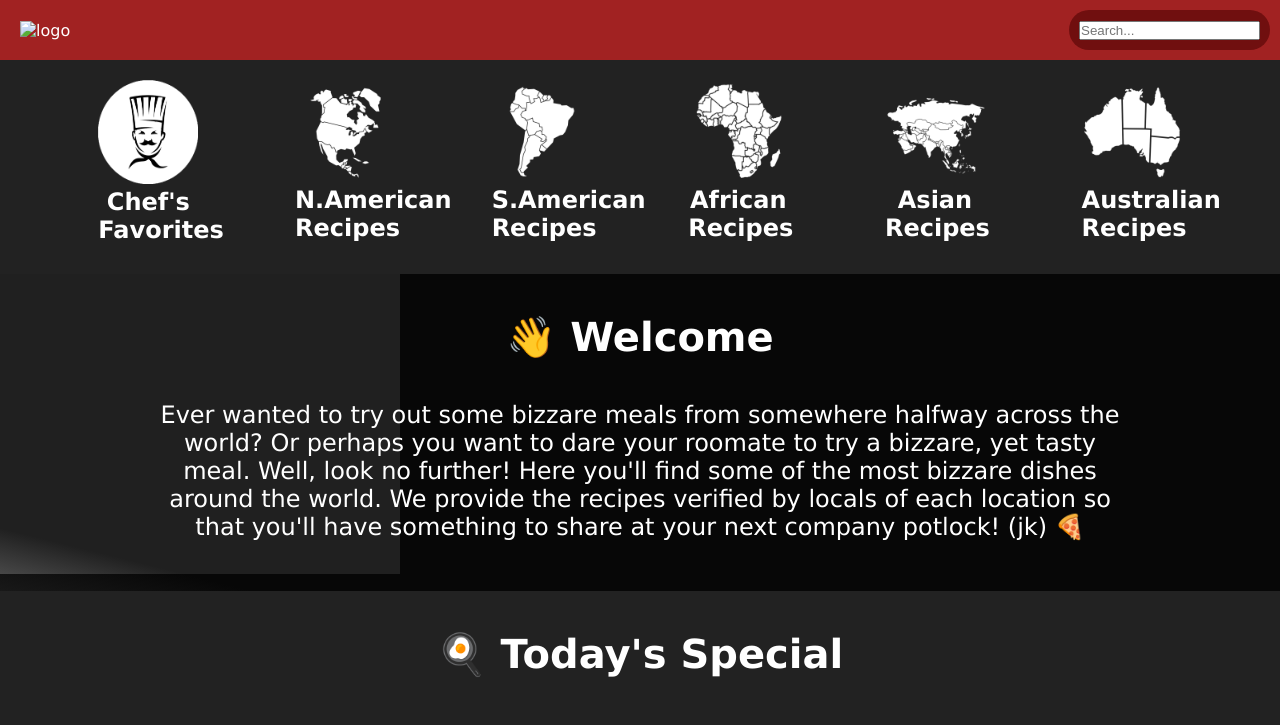
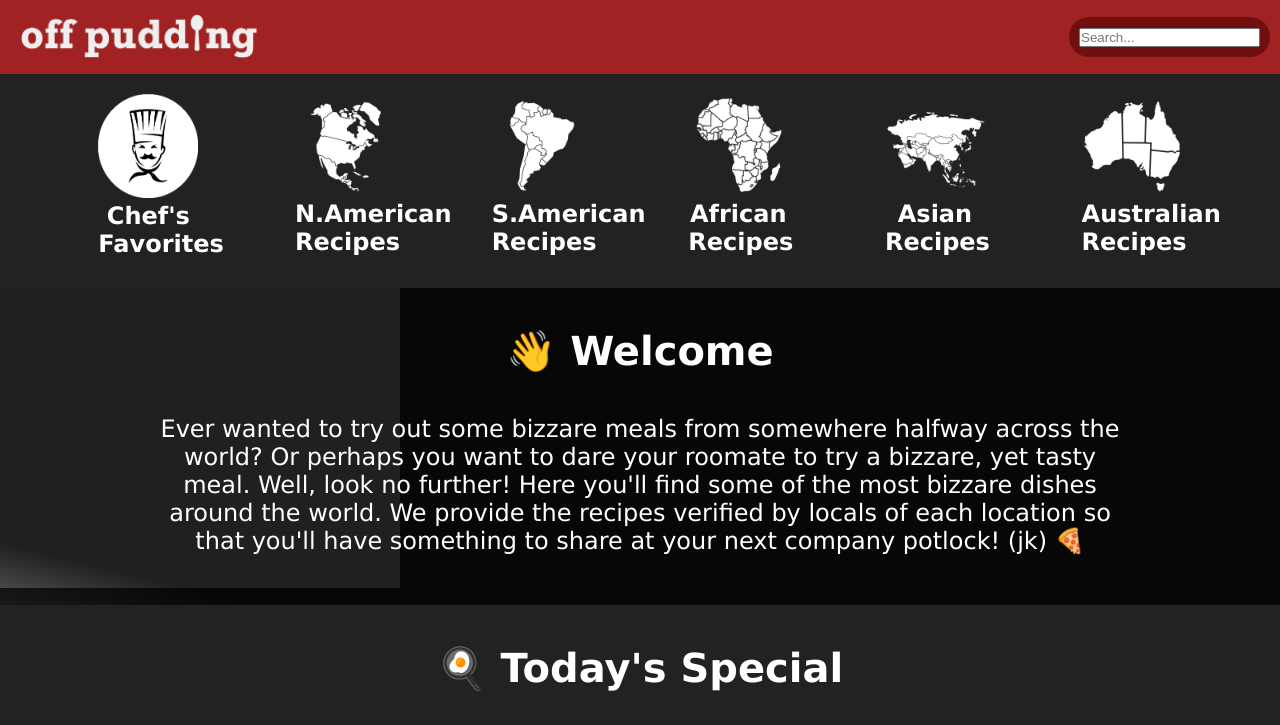
Before and after one commit to 7Brandyn/odin-recipes, a plain HTML site: page index.html in a window 1280 px wide. Shown: the top 725 px of the page. Drawn offline with Linux system fonts and the light colour scheme; the site is published under a folder, as on GitHub Pages, so addresses that start at the root find nothing.

Commit message:
Added logo to website.

```diff
--- a/index.html
+++ b/index.html
@@ -12,7 +12,7 @@
     <div class="header">
         <div class="header-logo">
             <a href="./index.html">
-            <img src="/images/offpudding-logo.png" height="50px" width="auto" alt="logo"></img></a>
+            <img src="./images/offpudding-logo.png" height="50px" width="auto" alt="logo"></img></a>
         </div>
         <div class="search-wrapper">
             <div class="search-box">
```
Also changed, not shown: images/bandcamp.png (added), images/me-logo-white.png (added).
